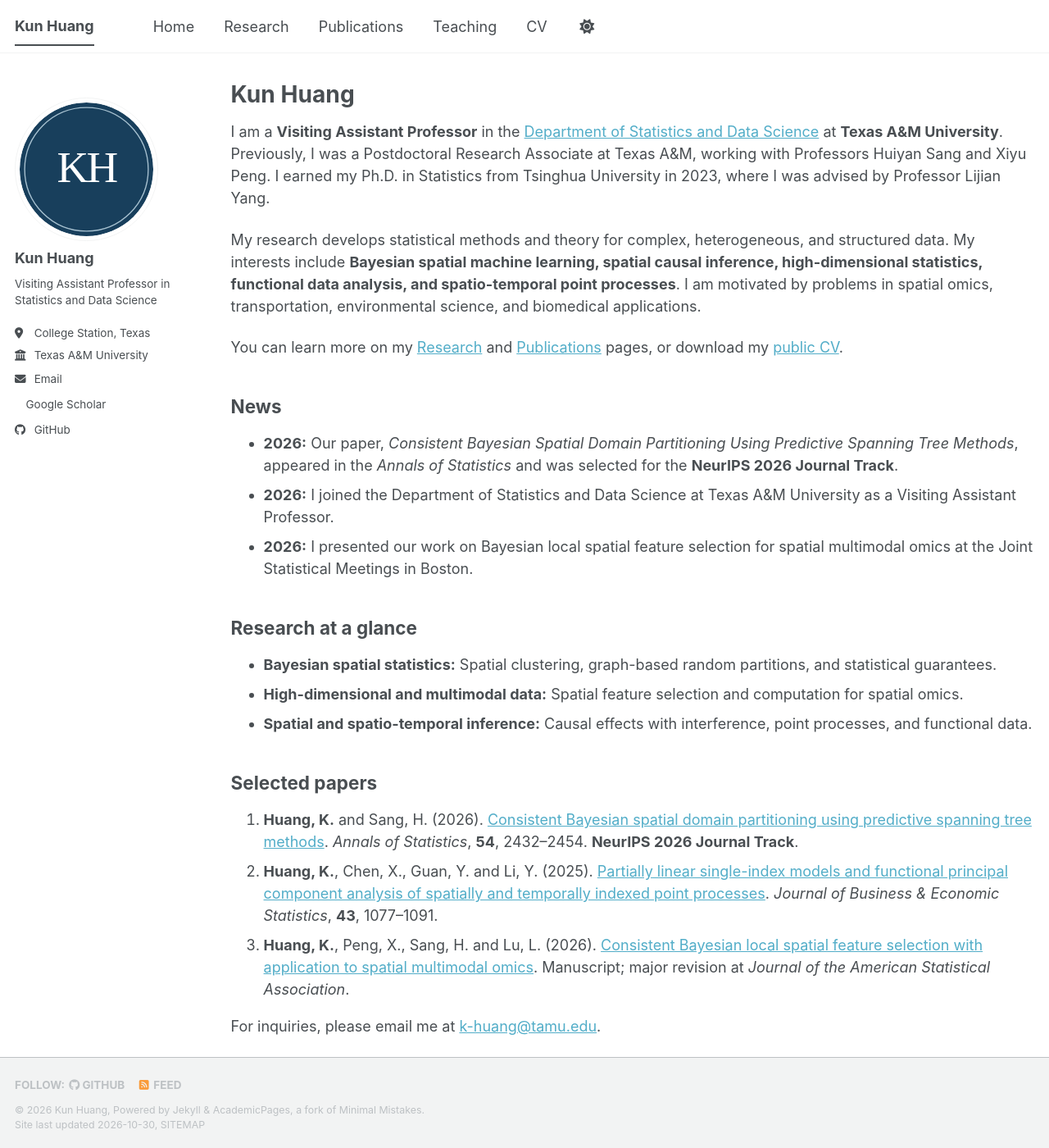
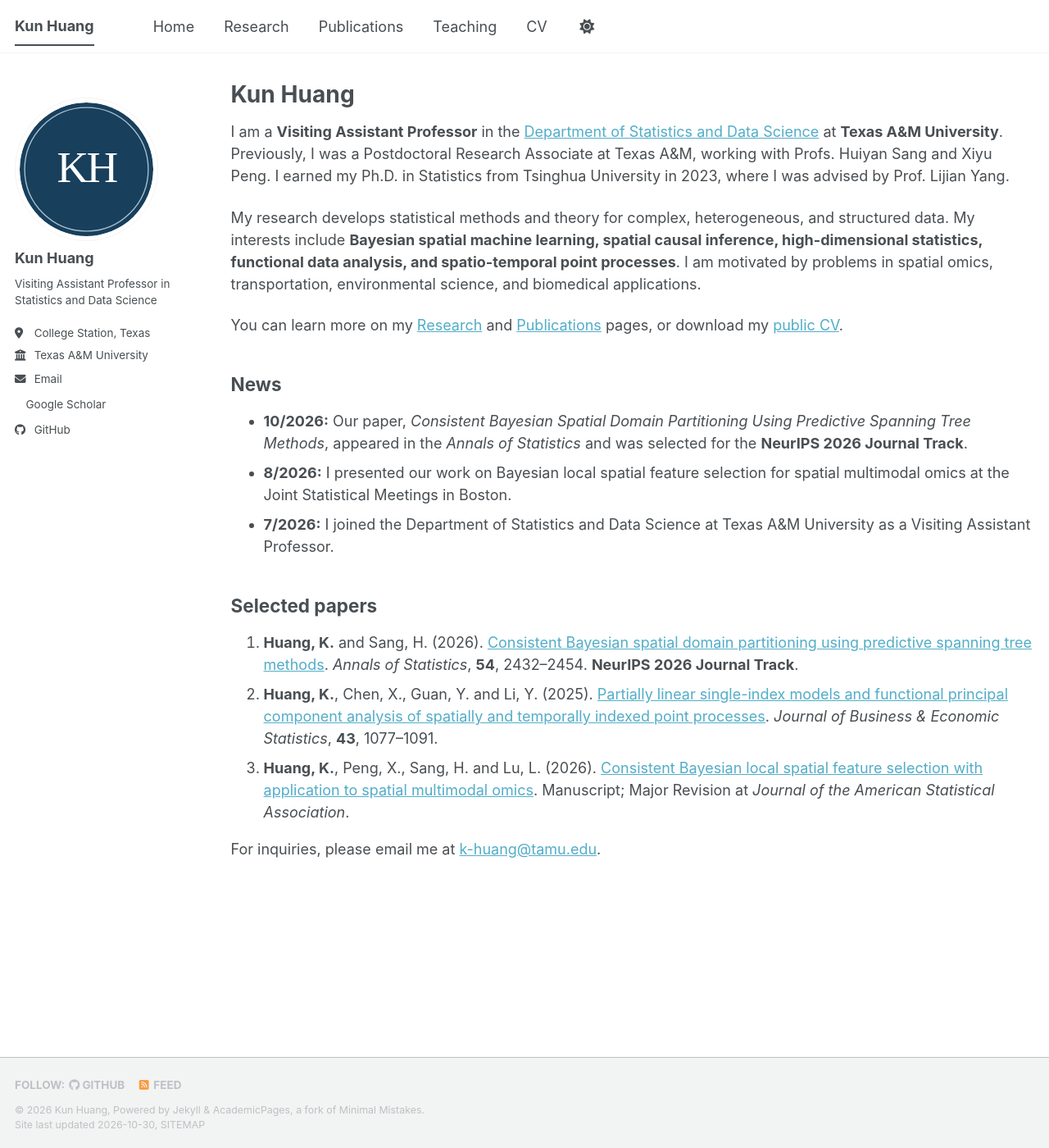
Before and after one commit to k-huang96/k-huang96.github.io, a Jekyll site: the page built from _pages/about.md, in a window 1280 px wide and 1400 px high. Shown: the whole window at 82% size. Built offline with Jekyll 4.4.1, drawn with Linux system fonts in a browser that asks for light colours; a script bundle is joined from its source files by our own code; a style sheet for code colours, icons or effects is not loaded.

Commit message:
Update about.md

```diff
--- a/_pages/about.md
+++ b/_pages/about.md
@@ -8,7 +8,7 @@
   - /about.html
 ---
 
-I am a **Visiting Assistant Professor** in the [Department of Statistics and Data Science](https://artsci.tamu.edu/statistics/index.html) at **Texas A&M University**. Previously, I was a Postdoctoral Research Associate at Texas A&M, working with Professors Huiyan Sang and Xiyu Peng. I earned my Ph.D. in Statistics from Tsinghua University in 2023, where I was advised by Professor Lijian Yang.
+I am a **Visiting Assistant Professor** in the [Department of Statistics and Data Science](https://artsci.tamu.edu/statistics/index.html) at **Texas A&M University**. Previously, I was a Postdoctoral Research Associate at Texas A&M, working with Profs. Huiyan Sang and Xiyu Peng. I earned my Ph.D. in Statistics from Tsinghua University in 2023, where I was advised by Prof. Lijian Yang.
 
 My research develops statistical methods and theory for complex, heterogeneous, and structured data. My interests include **Bayesian spatial machine learning, spatial causal inference, high-dimensional statistics, functional data analysis, and spatio-temporal point processes**. I am motivated by problems in spatial omics, transportation, environmental science, and biomedical applications.
 
@@ -16,20 +16,16 @@
 
 ## News
 
-- **2026:** Our paper, *Consistent Bayesian Spatial Domain Partitioning Using Predictive Spanning Tree Methods*, appeared in the *Annals of Statistics* and was selected for the **NeurIPS 2026 Journal Track**.
-- **2026:** I joined the Department of Statistics and Data Science at Texas A&M University as a Visiting Assistant Professor.
-- **2026:** I presented our work on Bayesian local spatial feature selection for spatial multimodal omics at the Joint Statistical Meetings in Boston.
+- **10/2026:** Our paper, *Consistent Bayesian Spatial Domain Partitioning Using Predictive Spanning Tree Methods*, appeared in the *Annals of Statistics* and was selected for the **NeurIPS 2026 Journal Track**.
+- **8/2026:** I presented our work on Bayesian local spatial feature selection for spatial multimodal omics at the Joint Statistical Meetings in Boston.
+- **7/2026:** I joined the Department of Statistics and Data Science at Texas A&M University as a Visiting Assistant Professor.
 
-## Research at a glance
 
-- **Bayesian spatial statistics:** Spatial clustering, graph-based random partitions, and statistical guarantees.
-- **High-dimensional and multimodal data:** Spatial feature selection and computation for spatial omics.
-- **Spatial and spatio-temporal inference:** Causal effects with interference, point processes, and functional data.
 
 ## Selected papers
 
 1. **Huang, K.** and Sang, H. (2026). [Consistent Bayesian spatial domain partitioning using predictive spanning tree methods](https://doi.org/10.1214/26-AOS2651). *Annals of Statistics*, **54**, 2432–2454. **NeurIPS 2026 Journal Track**.
 2. **Huang, K.**, Chen, X., Guan, Y. and Li, Y. (2025). [Partially linear single-index models and functional principal component analysis of spatially and temporally indexed point processes](https://doi.org/10.1080/07350015.2025.2475950). *Journal of Business & Economic Statistics*, **43**, 1077–1091.
-3. **Huang, K.**, Peng, X., Sang, H. and Lu, L. (2026). [Consistent Bayesian local spatial feature selection with application to spatial multimodal omics](https://arxiv.org/abs/2605.30658). Manuscript; major revision at *Journal of the American Statistical Association*.
+3. **Huang, K.**, Peng, X., Sang, H. and Lu, L. (2026). [Consistent Bayesian local spatial feature selection with application to spatial multimodal omics](https://arxiv.org/abs/2605.30658). Manuscript; Major Revision at *Journal of the American Statistical Association*.
 
 For inquiries, please email me at [k-huang@tamu.edu](mailto:k-huang@tamu.edu).
```
